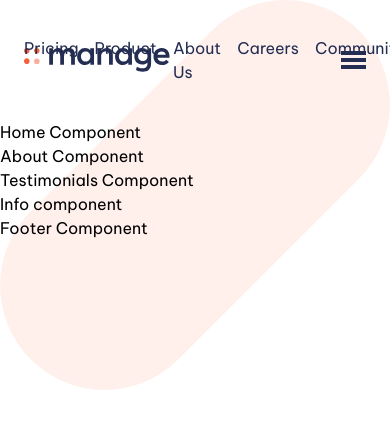
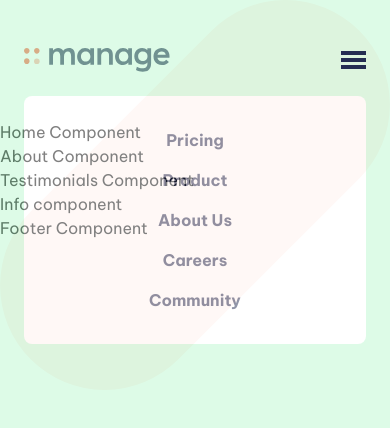
Before and after one commit to Dfcuevas/manage-landing-page, a React (Vite) app: page / in a window 390 px wide. Shown: the top 428 px of the page. Built offline with nearby package versions, Linux system fonts and the light colour scheme.

Commit message:
working on responsive navigation element

```diff
--- /dev/null
+++ b/src/components/Header/Header.css
@@ -0,0 +1,7 @@
+.hamburguerMenuActive {
+  left: -100%;
+}
+
+.closeMenuActive {
+  left: 0;
+}
--- a/src/components/Header/index.jsx
+++ b/src/components/Header/index.jsx
@@ -1,18 +1,38 @@
+import React from "react";
 import Logo from "/logo.svg";
 import HamburgerIcon from "/icon-hamburger.svg";
+import CloseIcon from "/icon-close.svg";
 import { ButtonStarted } from "../ButtonStarted";
+import "./Header.css";
 
 const Header = () => {
+  const [view, setView] = React.useState(true);
+
+  const renderView = () => {
+    if (view) {
+      return <img src={HamburgerIcon} />;
+    } else {
+      return <img src={CloseIcon} />;
+    }
+  };
+
   return (
     <header className="flex justify-between items-center py-12 px-6 md:px-0 ">
       <div>
         <img src={Logo} alt={"Logo manage"} />
       </div>
-      <div className="cursor-pointer sm:hidden">
-        <img src={HamburgerIcon} />
+      <div
+        className="cursor-pointer absolute right-6 sm:hidden z-10"
+        onClick={() => setView(!view)}
+      >
+        {renderView()}
       </div>
-      <div className=" sm:block text-darkBlue xs:fixed">
-        <ul className="flex gap-4 md:gap-6 lg:gap-8 xs:flex">
+      <div
+        className={`text-darkBlue opacity-50 fixed top-0 left-0 bg-green-200 h-screen w-full px-6 py-24 ${
+          view ? "hamburguerMenuActive" : "closeMenuActive"
+        }`}
+      >
+        <ul className="flex flex-col gap-4 md:gap-6 bg-white max-w-full lg:gap-8 text-center py-8 rounded-lg font-bold">
           <li>Pricing</li>
           <li>Product</li>
           <li>About Us</li>
--- a/src/index.css
+++ b/src/index.css
@@ -10,7 +10,7 @@
 }
 
 body {
-  background-image: url("../public/bg-tablet-pattern.svg");
+  background-image: url("/bg-tablet-pattern.svg");
   background-position: contain;
   background-repeat: space;
   background-size: cover;
@@ -19,10 +19,6 @@ body {
 }
 
 @media screen and (min-width: 768px) {
-  body {
-    background-image: url("../public/bg-simplify-section-desktop.svg");
-  }
-
   body #root {
     margin: 0 auto;
     max-width: 80%;
--- a/tailwind.config.js
+++ b/tailwind.config.js
@@ -2,9 +2,6 @@
 export default {
   content: ["./index.html", "./src/**/*.{js,ts,jsx,tsx}"],
   theme: {
-    screens: {
-      xs: { max: "640px" },
-    },
     extend: {
       colors: {
         brightRed: "hsl(12, 88%, 59%)",
```
